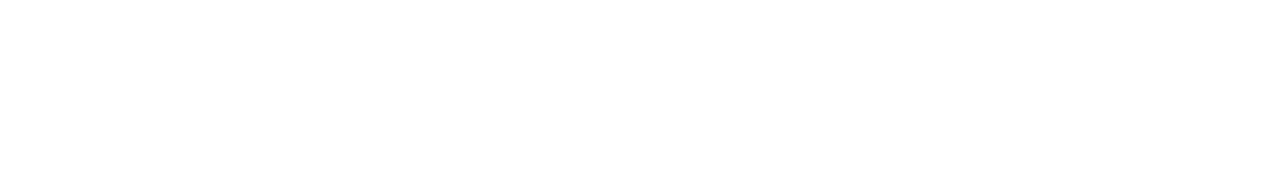
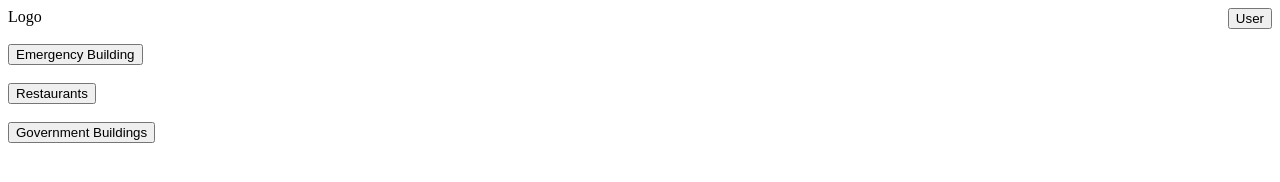
Before and after one commit to All-Human-Needs/AHN-Web, a plain HTML site: page src/assets/pages/client.home.html in a window 1280 px wide. Drawn offline with Linux system fonts and the light colour scheme.

Commit message:
Base HTML -Client Home
The base html of client- home

```diff
--- a/src/assets/pages/client.home.html
+++ b/src/assets/pages/client.home.html
@@ -3,12 +3,28 @@
 <html>
 
 <head>
-    <title></title>
+    <title>Client Home</title>
 
 </head>
 
 <body>
-
+    <div>
+        <div>Logo
+            <button style="float:right;">User</button>
+        </div>
+        <br>
+        <div>
+            <button>Emergency Building</button>
+        </div>
+        <br>
+        <div>
+            <button>Restaurants</button>
+        </div>
+        <br>
+        <div>
+            <button>Government Buildings</button>
+        </div>
+    </div>
 </body>
 
 </html>
```
